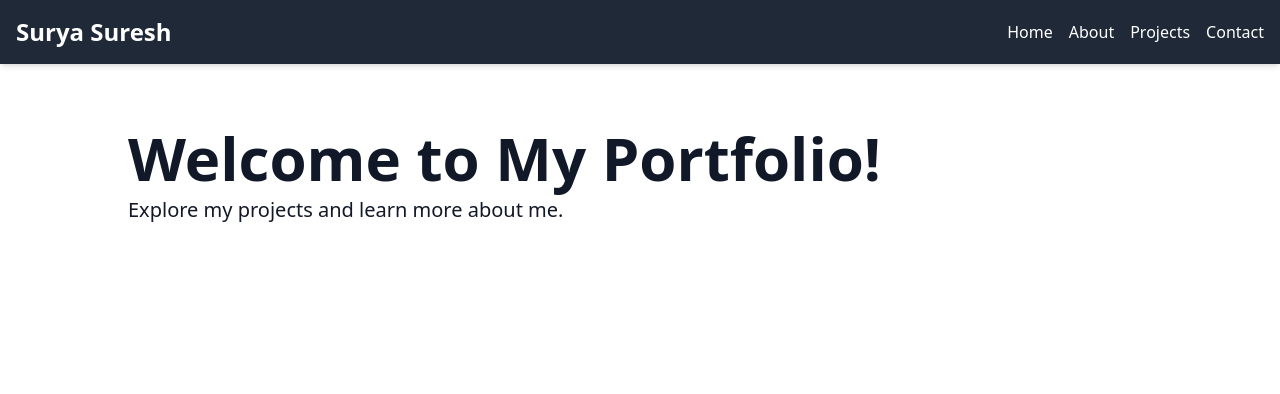
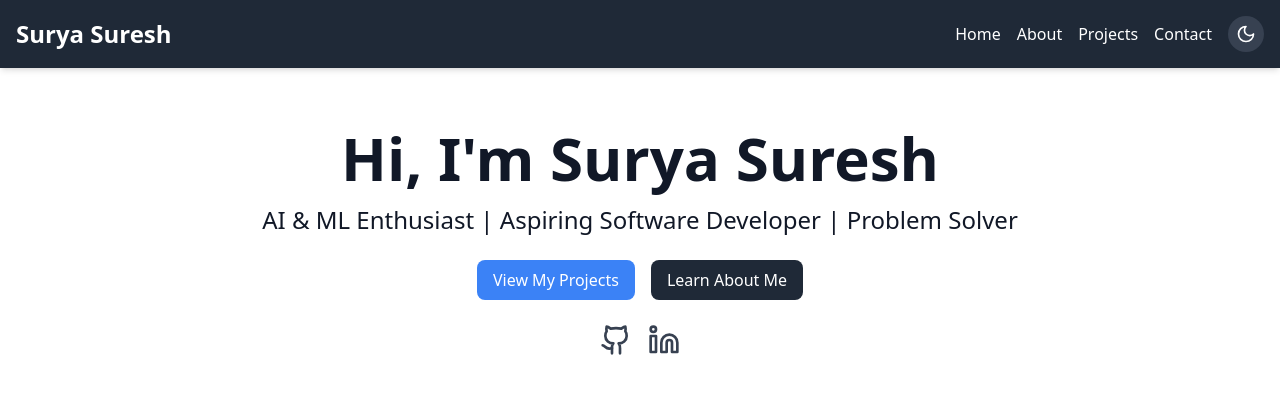
Before and after one commit to surya142002/my-portfolio, a React (Vite) app: page / in a window 1280 px wide. Shown: the top 394 px of the page. Built offline with nearby package versions, Linux system fonts and the light colour scheme.

Commit message:
home + dark mode

```diff
--- a/src/components/Navbar.tsx
+++ b/src/components/Navbar.tsx
@@ -1,15 +1,52 @@
-import { useState } from 'react';
+import { useState, useEffect } from 'react';
 import { Link } from 'react-router-dom';
-import { Menu, X } from 'lucide-react';
+import { Menu, X, Sun, Moon } from 'lucide-react';
 import { motion } from 'framer-motion';
 
 const Navbar = () => {
   const [isOpen, setIsOpen] = useState(false);
+  const [darkMode, setDarkMode] = useState(false);
+
+  // Load dark mode preference from localStorage
+  useEffect(() => {
+    const storedTheme = localStorage.getItem('theme');
+    if (storedTheme === 'dark') {
+      setDarkMode(true);
+      document.documentElement.classList.add('dark');
+    }
+  }, []);
+
+  // Toggle dark mode and save preference
+  useEffect(() => {
+    if (darkMode) {
+      document.documentElement.classList.add('dark');
+      localStorage.setItem('theme', 'dark');
+    } else {
+      document.documentElement.classList.remove('dark');
+      localStorage.setItem('theme', 'light');
+    }
+  }, [darkMode]);
 
   return (
     <nav className="bg-gray-800 text-white p-4 shadow-md fixed w-full z-10 top-0 left-0 dark:bg-gray-900">
       <div className="container mx-auto flex justify-between items-center">
         <h1 className="text-2xl font-bold">Surya Suresh</h1>
+
+        {/* Desktop Menu */}
+        <div className="hidden md:flex space-x-4 items-center">
+          <Link to="/" className="hover:text-gray-400">Home</Link>
+          <Link to="/about" className="hover:text-gray-400">About</Link>
+          <Link to="/projects" className="hover:text-gray-400">Projects</Link>
+          <Link to="/contact" className="hover:text-gray-400">Contact</Link>
+
+          {/* Dark Mode Toggle Button */}
+          <button
+            onClick={() => setDarkMode(!darkMode)}
+            className="bg-gray-700 p-2 rounded-full hover:bg-gray-600 transition"
+          >
+            {darkMode ? <Sun size={20} /> : <Moon size={20} />}
+          </button>
+        </div>
 
         {/* Hamburger Menu Icon */}
         <button
@@ -18,14 +55,6 @@ const Navbar = () => {
         >
           {isOpen ? <X size={24} /> : <Menu size={24} />}
         </button>
-
-        {/* Desktop Menu */}
-        <div className="hidden md:flex space-x-4">
-          <Link to="/" className="hover:text-gray-400">Home</Link>
-          <Link to="/about" className="hover:text-gray-400">About</Link>
-          <Link to="/projects" className="hover:text-gray-400">Projects</Link>
-          <Link to="/contact" className="hover:text-gray-400">Contact</Link>
-        </div>
       </div>
 
       {/* Mobile Menu */}
@@ -41,6 +70,15 @@ const Navbar = () => {
           <Link to="/about" className="block px-4 py-2 hover:bg-gray-700">About</Link>
           <Link to="/projects" className="block px-4 py-2 hover:bg-gray-700">Projects</Link>
           <Link to="/contact" className="block px-4 py-2 hover:bg-gray-700">Contact</Link>
+
+          {/* Dark Mode Toggle in Mobile Menu */}
+          <button
+            onClick={() => setDarkMode(!darkMode)}
+            className="w-full text-left px-4 py-2 hover:bg-gray-700 flex items-center space-x-2"
+          >
+            {darkMode ? <Sun size={20} /> : <Moon size={20} />}
+            <span>{darkMode ? 'Light Mode' : 'Dark Mode'}</span>
+          </button>
         </motion.div>
       )}
     </nav>
--- a/src/pages/Home.tsx
+++ b/src/pages/Home.tsx
@@ -1,20 +1,60 @@
 import { motion } from 'framer-motion';
+import { Github, Linkedin } from 'lucide-react';
+import { Link } from 'react-router-dom';
 
 const Home = () => {
   return (
     <motion.div
-      className="p-4 md:p-8 lg:p-16"
+      className="p-4 md:p-8 lg:p-16 flex flex-col items-center text-center"
       initial={{ opacity: 0, y: 20 }}
       animate={{ opacity: 1, y: 0 }}
       exit={{ opacity: 0, y: -20 }}
       transition={{ duration: 0.5 }}
     >
-      <h1 className="text-3xl sm:text-4xl md:text-5xl lg:text-6xl font-bold">
-        Welcome to My Portfolio!
+      {/* Hero Section */}
+      <h1 className="text-3xl sm:text-4xl md:text-5xl lg:text-6xl font-bold mb-4">
+        Hi, I'm Surya Suresh
       </h1>
-      <p className="mt-2 text-base sm:text-lg md:text-xl">
-        Explore my projects and learn more about me.
+      <p className="text-lg sm:text-xl md:text-2xl mb-6">
+        AI & ML Enthusiast | Aspiring Software Developer | Problem Solver
       </p>
+
+      {/* Call-to-Action Buttons */}
+      <div className="flex space-x-4 mb-6">
+        <Link
+          to="/projects"
+          className="bg-blue-500 hover:bg-blue-600 text-white px-4 py-2 rounded-lg transition"
+        >
+          View My Projects
+        </Link>
+        <Link
+          to="/about"
+          className="bg-gray-800 hover:bg-gray-900 text-white px-4 py-2 rounded-lg transition"
+        >
+          Learn About Me
+        </Link>
+      </div>
+
+      {/* Social Media Links */}
+      <div className="flex space-x-4">
+        <a
+          href="https://github.com/surya142002"
+          target="_blank"
+          rel="noopener noreferrer"
+          className="text-gray-700 dark:text-gray-300 hover:text-blue-500 transition"
+        >
+          <Github size={32} />
+        </a>
+        <a
+          href="https://www.linkedin.com/in/surya-suresh-506627219"
+          target="_blank"
+          rel="noopener noreferrer"
+          className="text-gray-700 dark:text-gray-300 hover:text-blue-500 transition"
+        >
+          <Linkedin size={32} />
+        </a>
+      </div>
+
     </motion.div>
   );
 };
```
